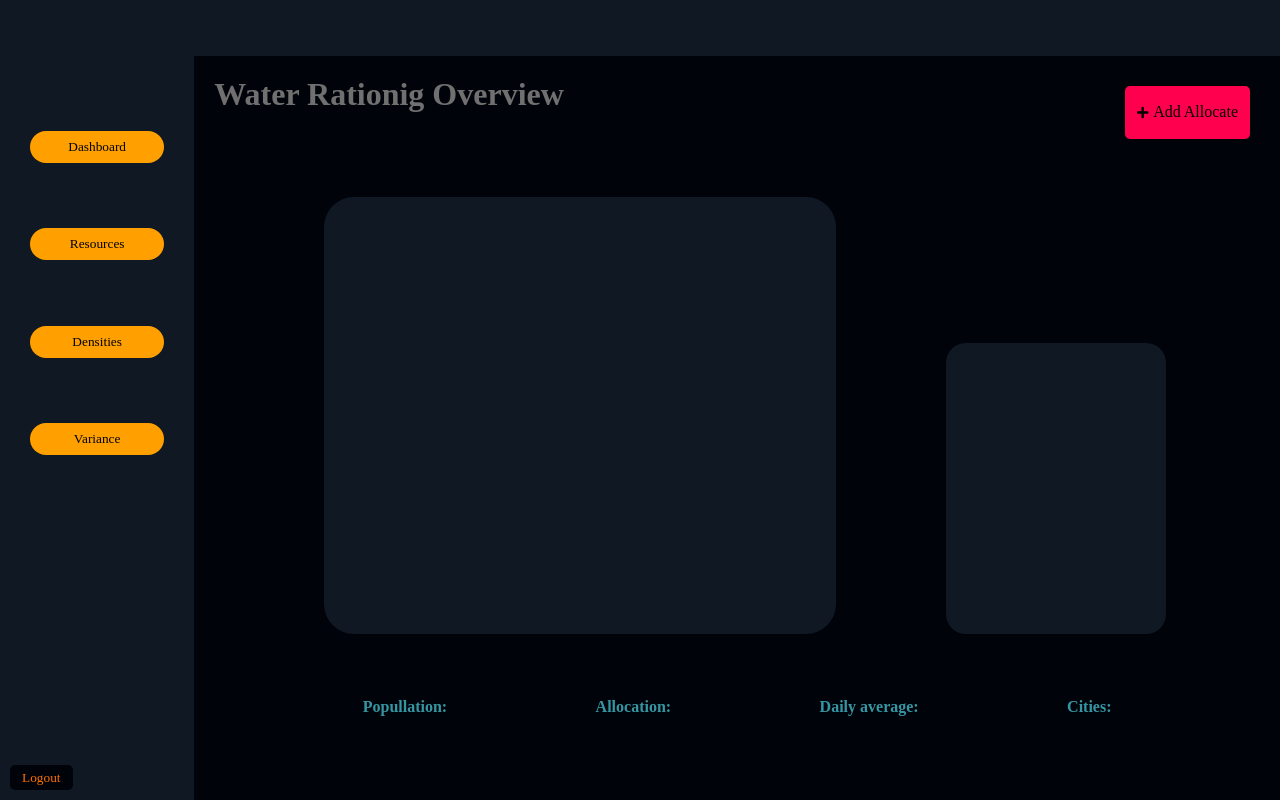
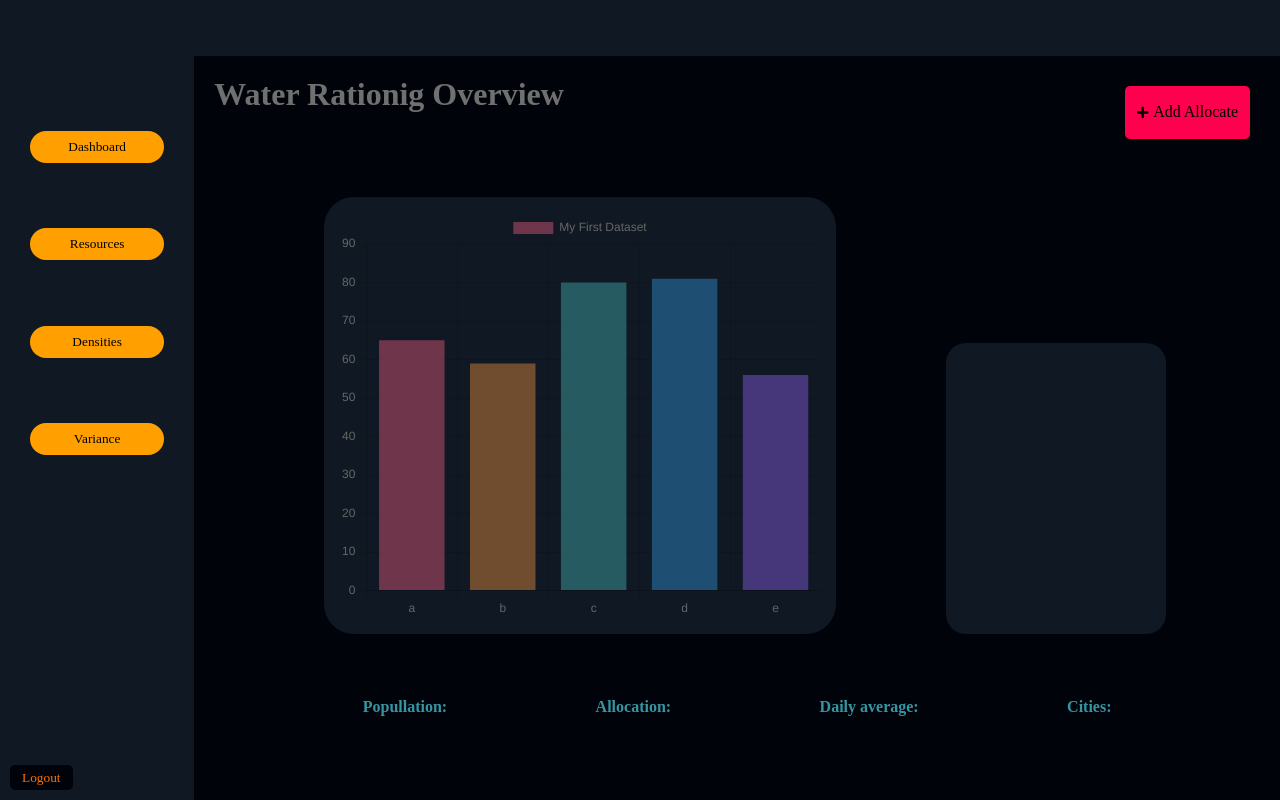
Before and after one commit to Eugenes-Intel/WaterRationingFrontend, a React (Create React App) app: page / in a window 1280 px wide. Built offline with nearby package versions, Linux system fonts and the light colour scheme; a web font is replaced by a local one.

Commit message:
wired chartjs to LandingPge on chartjs

```diff
--- a/src/components/pages/LandingPage.jsx
+++ b/src/components/pages/LandingPage.jsx
@@ -1,4 +1,5 @@
-import React from 'react';
+import React, { useState, useEffect } from 'react';
+import { Bar, Line, Pie } from 'react-chartjs-2';
 import styled from 'styled-components';
 import { AddButton } from '../../global/AddButton';
 
@@ -43,6 +44,12 @@ const MainChart = styled.div`
   background-color: var(--background-color);
   border-radius: var(--main-border-radius);
   /* margin: auto; */
+  padding: 15px;
+`;
+
+const BarChart = styled.div`
+  height: 100%;
+  width: 100%;
 `;
 
 const SmallChartContainer = styled.div`
@@ -81,7 +88,30 @@ export function LandingPage(props) {
       </TopSection>
       <MidSection>
         <MainChartContainer>
-          <MainChart />
+          <MainChart>
+            <BarChart>
+              <Bar
+                data={{
+                  labels: ['a', 'b', 'c', 'd', 'e'],
+                  datasets: [
+                    {
+                      label: 'My First Dataset',
+                      data: [65, 59, 80, 81, 56],
+                      backgroundColor: [
+                        'rgba(255, 99, 132, 0.4)',
+                        'rgba(255, 159, 64, 0.4)',
+                        'rgba(75, 192, 192, 0.4)',
+                        'rgba(54, 162, 235, 0.4)',
+                        'rgba(153, 102, 255, 0.4)',
+                      ],
+                      pointStyle: 'circle',
+                    },
+                  ],
+                }}
+                options={{ maintainAspectRatio: false }}
+              />
+            </BarChart>
+          </MainChart>
         </MainChartContainer>
         <SmallChartContainer>
           <SmallChart />
```
Also changed, not shown: 1 other file (tests, documents, lock files or other folders).
